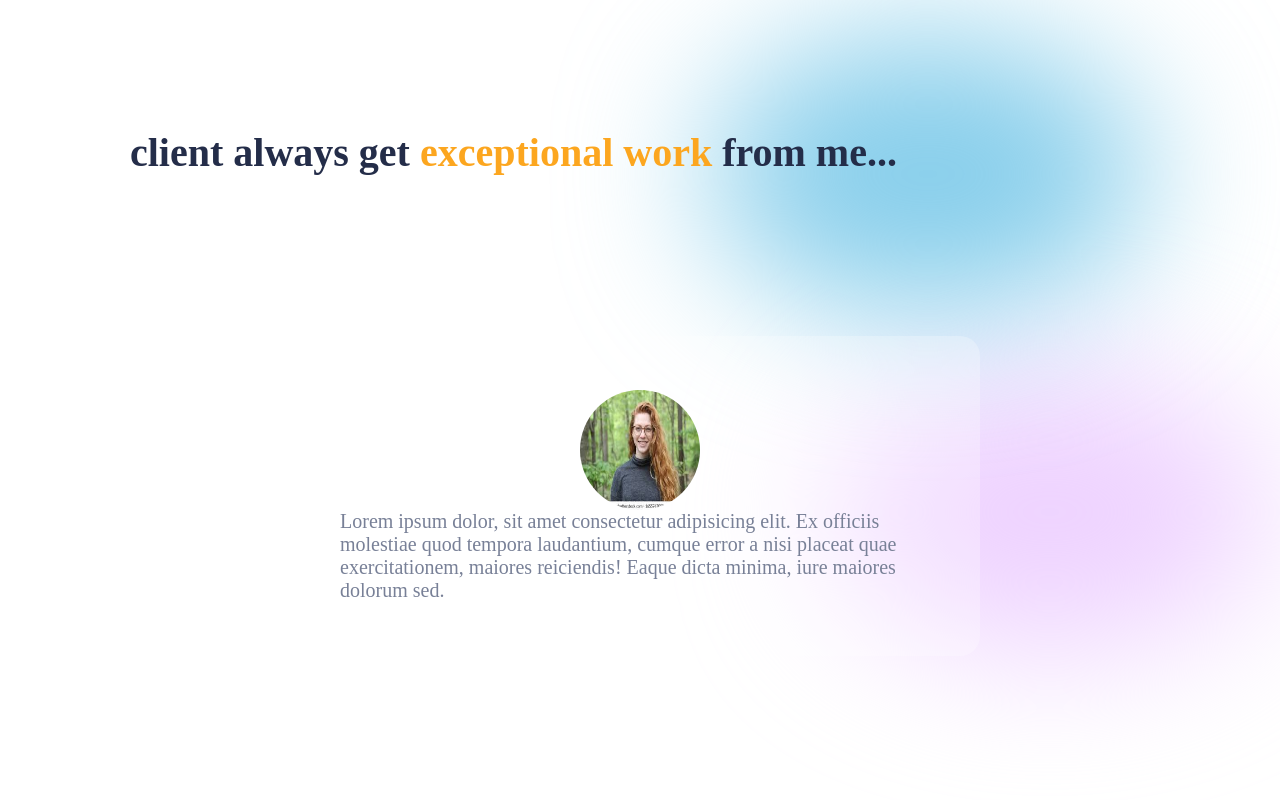
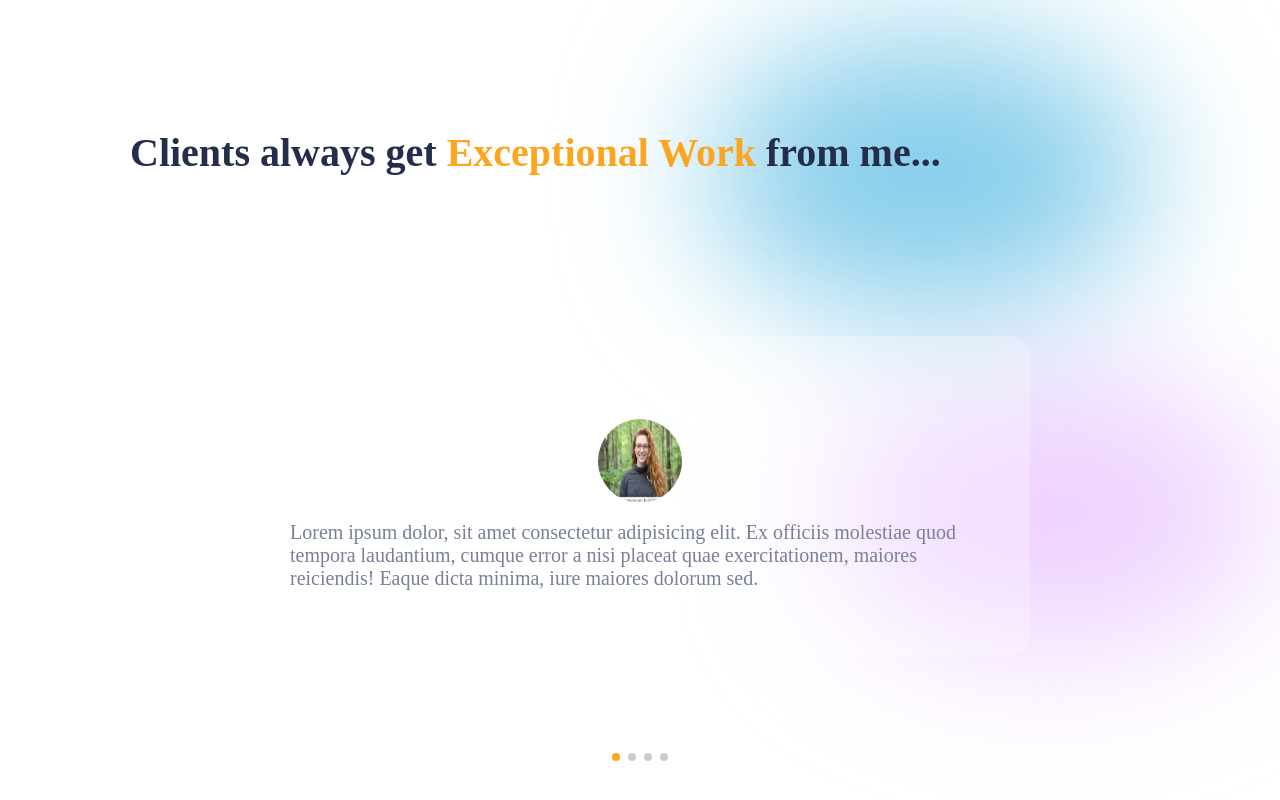
Before and after one commit to kashif1262/portfolio, a React (Create React App) app: page / in a window 1280 px wide. Shown: the part 3694-4494 px from the top of the page. Built offline with nearby package versions, Linux system fonts and the light colour scheme.

Commit message:
testimonial Navigation error resolve

```diff
--- a/src/components/Testimonial/Testimonial.css
+++ b/src/components/Testimonial/Testimonial.css
@@ -34,7 +34,7 @@
     align-items: center;
     justify-content: center;
     padding: 2rem;
-    width: 30rem;
+    width: 35rem;
     height: 12rem;
     background:rgba(255, 255, 255, 0.26);
     border: 7px solid var(--boxShadow);
@@ -45,7 +45,7 @@
     width: 6rem;
     height: 6rem;
     border-radius: 100%;
-
+    transform: scale(0.7);
 }
 .testimonial > span{
     color: var(--gray)
--- a/src/components/Testimonial/Testimonial.jsx
+++ b/src/components/Testimonial/Testimonial.jsx
@@ -34,8 +34,8 @@ const Testimonial = () => {
   return (
     <div className="t-wrapper" id="testimonial">
       <div className="t-heading">
-        <span>client always get</span>
-        <span> exceptional work </span>
+        <span>Clients always get </span>
+        <span>Exceptional Work </span>
         <span>from me...</span>
         <div
           className="blur t-blur1"
@@ -43,11 +43,12 @@ const Testimonial = () => {
         ></div>
         <div className="blur t-blur2" style={{ background: "skyblue" }}></div>
       </div>
-      {/* slider */}
       <Swiper
+        // install Swiper modules
         modules={[Pagination]}
         slidesPerView={1}
-        Pagination={{ clickable: true }}
+        navigation
+        pagination={{ clickable: true }}
       >
         {clients.map((client, index) => {
           return (
```
